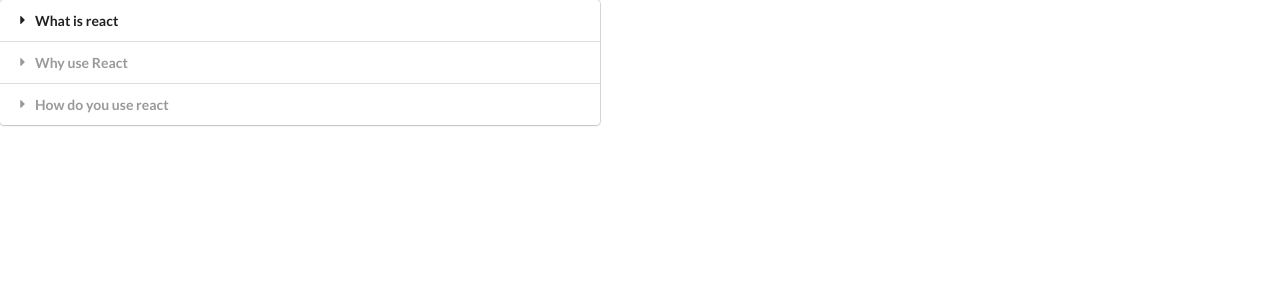
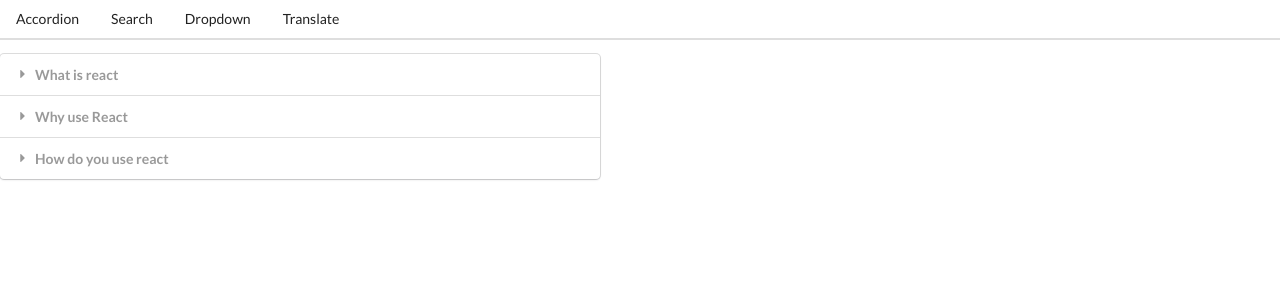
Before and after one commit to NdumisoMagunga/React-widgets, a React (Create React App) app: page / in a window 1280 px wide. Shown: the top 300 px of the page. Built offline with nearby package versions, Linux system fonts and the light colour scheme.

Commit message:
created new header file and separate route file for navigation

```diff
--- a/src/App.js
+++ b/src/App.js
@@ -3,6 +3,8 @@
 import Search from './components/Search';
 import Dropdown from './components/Dropdown';
 import Translate from './components/Translate';
+import Route from './components/Route';
+import Header from './components/Header';
 
 const items = [
     {
@@ -40,7 +42,7 @@
     }
 }
 
-const showList = () => {
+/*const showList = () => {
     if (window.location.pathname === '/list'){
         return <Search />
     }
@@ -56,15 +58,31 @@
     if (window.location.pathname === '/translate'){
         return <Translate />
     }
-}
+}*/
 export default () => {
+    const [selected, setSelected] = useState(options[0])
 
     return (
         <div>
-            {showAccordion()}
-            {showList()}
-            {showDropdown()}
-            {showTranslate()}
+            <Header />
+           <Route path='/'>
+           <Accordion items={items} />
+           </Route>
+           <Route path ='/list'>
+           <Search />
+           </Route>
+           <Route path='/dropdown'>
+               <Dropdown
+                label="Select a color"
+                options={options}
+                selected={selected}
+                onSelectedChange={setSelected}
+               />
+           </Route>
+           <Route path='/translate'>
+               <Translate />
+           </Route>
+
         </div>
     )
 }
--- /dev/null
+++ b/src/components/Header.js
@@ -0,0 +1,22 @@
+import React from 'react';
+
+const Header = () => {
+    return (
+        <div className='ui secondary pointing menu'>
+            <a href='/' className='item'>
+                Accordion
+            </a>
+            <a href='/list' className='item'>
+                Search
+            </a>
+            <a href='/dropdown' className='item'>
+                Dropdown
+            </a>
+            <a href='/translate' className='item'>
+                Translate
+            </a>
+        </div>
+    )
+}
+
+export default Header;
--- /dev/null
+++ b/src/components/Route.js
@@ -0,0 +1,5 @@
+const Route = ({path, children}) => {
+    return window.location.pathname === path ? children : null;
+};
+
+export default Route;
```
